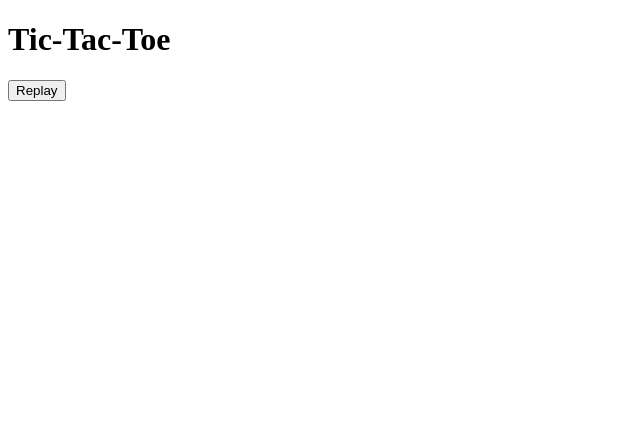
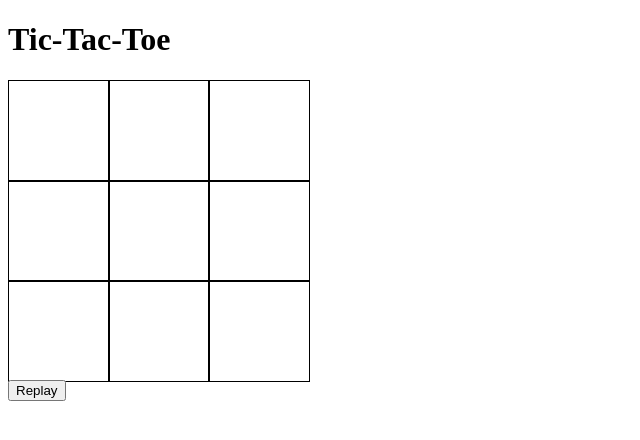
Before and after one commit to johnzwiss/TICTACTTOEJZ, a plain HTML site: page index.html in a window 1280 px wide. Shown: the whole page, without its empty margins (0-640 px from the left). Drawn offline with Linux system fonts and the light colour scheme.

Commit message:
linked sheets

```diff
--- a/index.html
+++ b/index.html
@@ -4,10 +4,10 @@
     <meta charset="UTF-8">
     <meta http-equiv="X-UA-Compatible" content="IE=edge">
     <meta name="viewport" content="width=device-width, initial-scale=1.0">
+    <link rel="stylesheet" href="style.css">
     <title>Tic-Tac-Toe</title>
 </head>
-
-    <body>
+ <body>
         <h1> Tic-Tac-Toe </h1>
 
         <p1 id="gameInfo"></p1>
@@ -23,6 +23,6 @@
         <div class = "box" ></div>
         </div>
         <button id="restart"> Replay</button>
-        <script src="script.js"></script>
+        <script src="app.js"></script>
       </body>
     </html>
```
